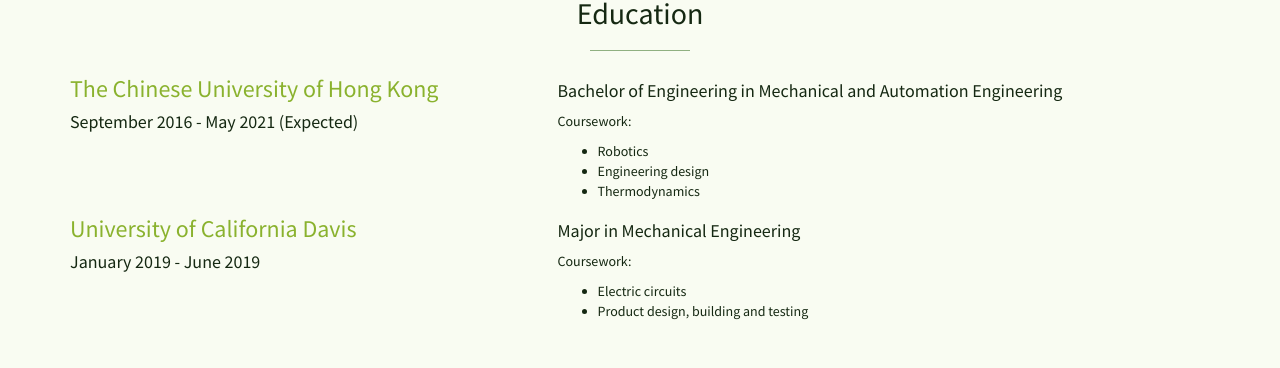
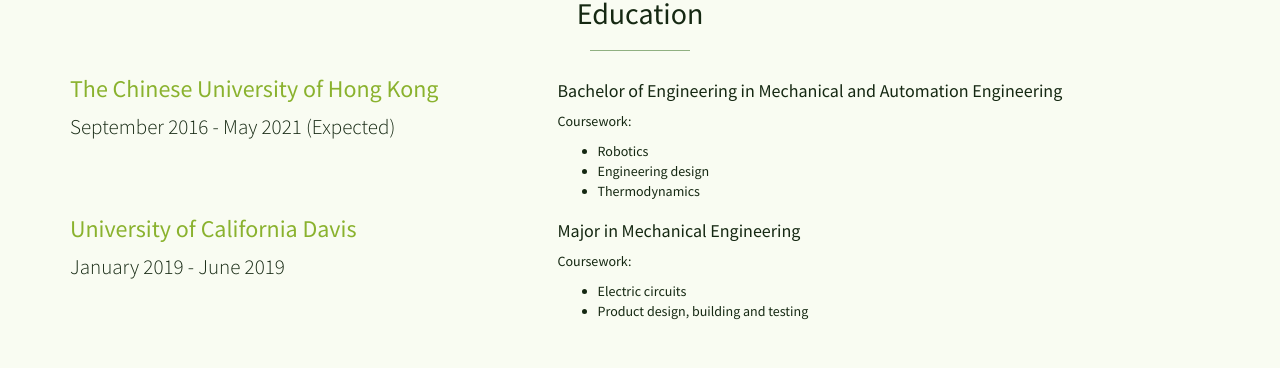
Before and after one commit to leelacceber/stylish-portfolio-jekyll-master, a Jekyll site: the page built from index.html, in a window 1280 px wide. Shown: the part 973-1341 px from the top of the page. Built offline with Jekyll 4.4.1, drawn with Linux system fonts in a browser that asks for light colours.

Commit message:
Update education.html

```diff
--- a/_includes/education.html
+++ b/_includes/education.html
@@ -10,7 +10,7 @@
     <div class="row">
       <div class="col-md-5 text-left">
         <h3>The Chinese University of Hong Kong</h3>
-        <h4>September 2016 - May 2021 (Expected)</h4>
+        <p class="lead">September 2016 - May 2021 (Expected)</p>
       </div>
       <div class="col-md-7 text-left">
         <h4>Bachelor of Engineering in Mechanical and Automation Engineering</h4>
@@ -26,7 +26,7 @@
     <div class="row">
       <div class="col-md-5 text-left">
         <h3>University of California Davis</h3>
-        <h4>January 2019 - June 2019</h4>
+        <p class="lead">January 2019 - June 2019</p>
       </div>
       <div class="col-md-7 text-left">
         <h4>Major in Mechanical Engineering</h4>
```
